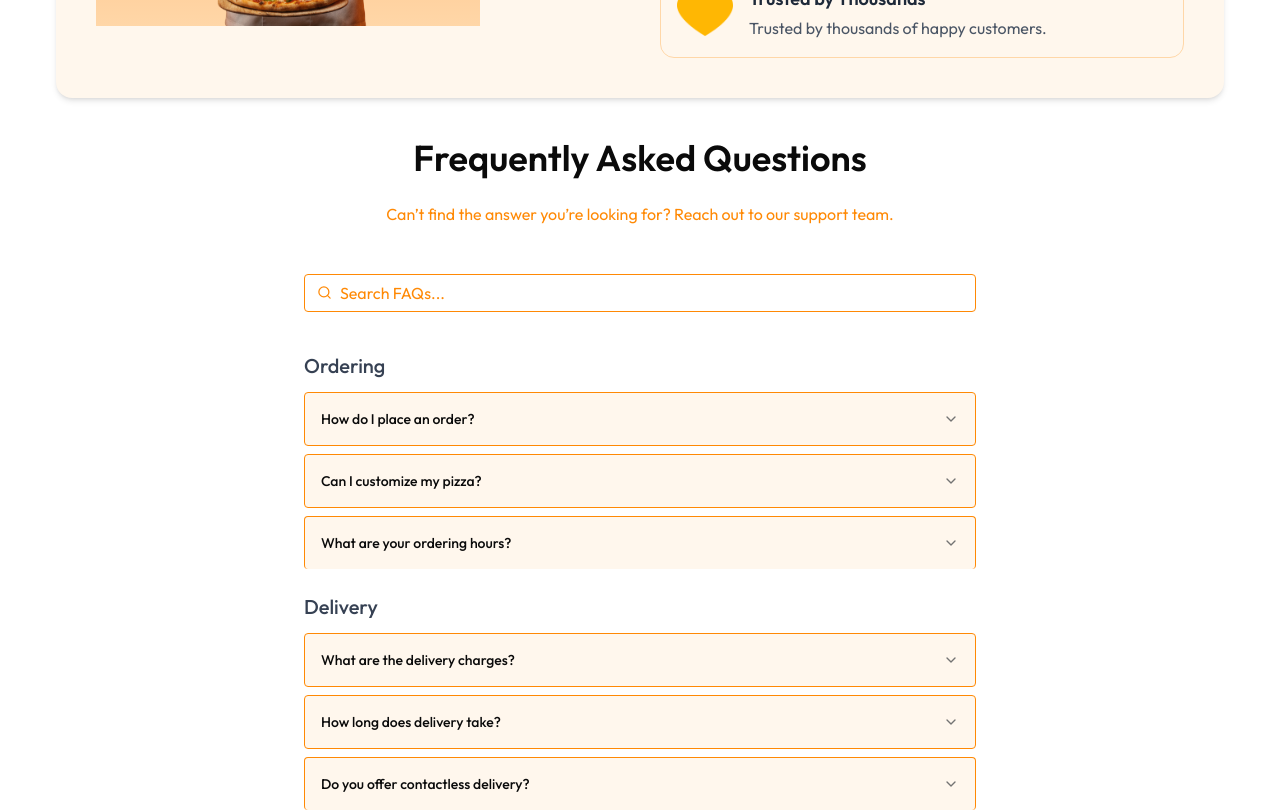
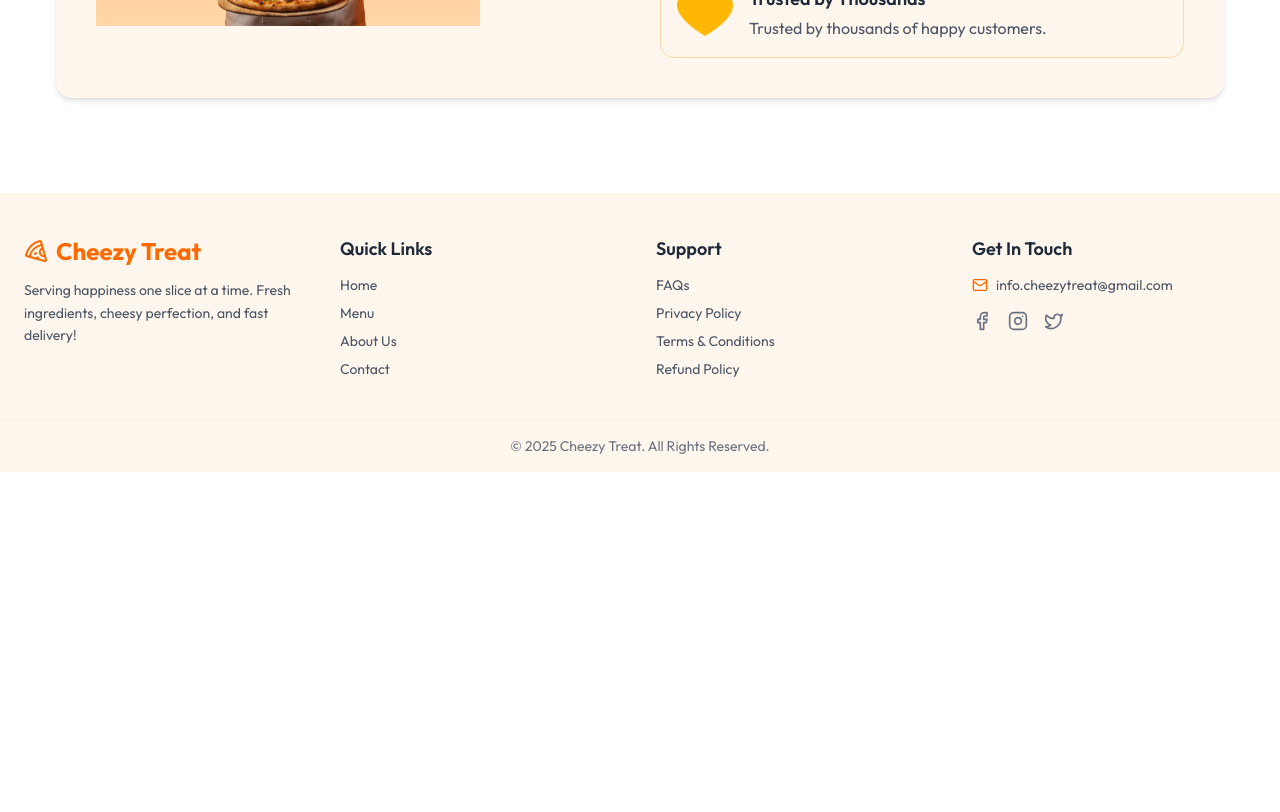
Before and after one commit to razaaliwebdev/cheezy-treat-frontend, a React (Vite) app: page / in a window 1280 px wide. Shown: the part 1800-2612 px from the top of the page. After the commit the page ends 2272 px from the top, so only its background shows below. Built offline with nearby package versions, Linux system fonts and the light colour scheme.

Commit message:
create footer and separate page for faqs

```diff
--- a/src/App.tsx
+++ b/src/App.tsx
@@ -7,6 +7,8 @@ import VerifyOtp from "./pages/auth/VerifyOtp";
 import ForgotPassword from "./pages/auth/ForgotPassword";
 import SignUp from "./pages/auth/SignUp";
 import Navbar from "./components/common/Navbar";
+import Footer from "./components/common/utils/Footer";
+import Faqs from "./pages/others/Faqs";
 
 const App = () => {
   return (
@@ -23,7 +25,10 @@ const App = () => {
         <Route path="/auth/forgot-password" element={<ForgotPassword />} />
         <Route path="/auth/verify-otp" element={<VerifyOtp />} />
         <Route path="/auth/reset-password" element={<ResetPassword />} />
+        <Route path="/faqs" element={<Faqs />} />
       </Routes>
+      {/* Footer  */}
+      <Footer />
     </div>
   );
 };
--- /dev/null
+++ b/src/components/common/utils/Footer.tsx
@@ -0,0 +1,121 @@
+import { Pizza, Facebook, Instagram, Twitter, Mail } from "lucide-react";
+import { useNavigate } from "react-router-dom";
+
+export default function Footer() {
+  const navigate = useNavigate();
+
+  return (
+    <footer className="bg-orange-50 border-t border-orange-100 mt-10">
+      <div className="max-w-7xl mx-auto px-6 py-10 grid grid-cols-1 md:grid-cols-4 gap-8">
+        {/* Brand Section */}
+        <div>
+          <h2
+            className="flex items-center gap-2 text-2xl font-bold text-orange-500 cursor-pointer"
+            onClick={() => navigate("/")}
+          >
+            <Pizza className="w-6 h-6" />
+            Cheezy Treat
+          </h2>
+          <p className="text-gray-600 text-sm mt-3 leading-relaxed">
+            Serving happiness one slice at a time. Fresh ingredients, cheesy
+            perfection, and fast delivery!
+          </p>
+        </div>
+
+        {/* Quick Links */}
+        <div>
+          <h3 className="text-lg font-semibold text-gray-800 mb-3">
+            Quick Links
+          </h3>
+          <ul className="space-y-2 text-sm text-gray-600">
+            <li
+              onClick={() => navigate("/")}
+              className="hover:text-orange-500 transition-colors cursor-pointer"
+            >
+              Home
+            </li>
+            <li
+              onClick={() => navigate("/menu")}
+              className="hover:text-orange-500 transition-colors cursor-pointer"
+            >
+              Menu
+            </li>
+            <li
+              onClick={() => navigate("/about")}
+              className="hover:text-orange-500 transition-colors cursor-pointer"
+            >
+              About Us
+            </li>
+            <li
+              onClick={() => navigate("/contact")}
+              className="hover:text-orange-500 transition-colors cursor-pointer"
+            >
+              Contact
+            </li>
+          </ul>
+        </div>
+
+        {/* Support */}
+        <div>
+          <h3 className="text-lg font-semibold text-gray-800 mb-3">Support</h3>
+          <ul className="space-y-2 text-sm text-gray-600">
+            <li
+              onClick={() => navigate("/faqs")}
+              className="hover:text-orange-500 transition-colors cursor-pointer"
+            >
+              FAQs
+            </li>
+            <li
+              onClick={() => navigate("/privacy")}
+              className="hover:text-orange-500 transition-colors cursor-pointer"
+            >
+              Privacy Policy
+            </li>
+            <li
+              onClick={() => navigate("/terms")}
+              className="hover:text-orange-500 transition-colors cursor-pointer"
+            >
+              Terms & Conditions
+            </li>
+            <li
+              onClick={() => navigate("/refund")}
+              className="hover:text-orange-500 transition-colors cursor-pointer"
+            >
+              Refund Policy
+            </li>
+          </ul>
+        </div>
+
+        {/* Contact / Social */}
+        <div>
+          <h3 className="text-lg font-semibold text-gray-800 mb-3">
+            Get In Touch
+          </h3>
+          <p className="text-sm text-gray-600 mb-4 flex items-center gap-2">
+            <Mail className="w-4 h-4 text-orange-500" />{" "}
+            info.cheezytreat@gmail.com
+          </p>
+          <div className="flex items-center gap-4">
+            <Facebook
+              className="w-5 h-5 text-gray-500 hover:text-orange-500 cursor-pointer transition-colors"
+              onClick={() => navigate("/facebook")}
+            />
+            <Instagram
+              className="w-5 h-5 text-gray-500 hover:text-orange-500 cursor-pointer transition-colors"
+              onClick={() => navigate("/instagram")}
+            />
+            <Twitter
+              className="w-5 h-5 text-gray-500 hover:text-orange-500 cursor-pointer transition-colors"
+              onClick={() => navigate("/twitter")}
+            />
+          </div>
+        </div>
+      </div>
+
+      {/* Bottom Bar */}
+      <div className="border-t border-orange-100 text-center py-4 text-sm text-gray-500">
+        © {new Date().getFullYear()} Cheezy Treat. All Rights Reserved.
+      </div>
+    </footer>
+  );
+}
--- a/src/pages/Home.tsx
+++ b/src/pages/Home.tsx
@@ -1,6 +1,5 @@
 import Hero from "@/components/common/Landing/Hero";
 import DailySpecial from "@/components/common/Landing/DailySpecial";
-import Faqs from "@/components/common/Landing/Faqs";
 import Banner from "@/components/common/Landing/Banner";
 
 const Home = () => {
@@ -9,7 +8,6 @@ const Home = () => {
       <Hero />
       <DailySpecial />
       <Banner />
-      <Faqs />
     </div>
   );
 };
--- a/src/components/common/Landing/Faqs.tsx
+++ b/src/pages/others/Faqs.tsx
@@ -22,7 +22,7 @@ export default function Faqs() {
 
   return (
     <section>
-      <div className="fag-header">
+      <div className="fag-header py-10">
         <h2 className="text-center mb-4 text-2xl md:text-4xl font-semibold">
           Frequently Asked Questions
         </h2>
```
